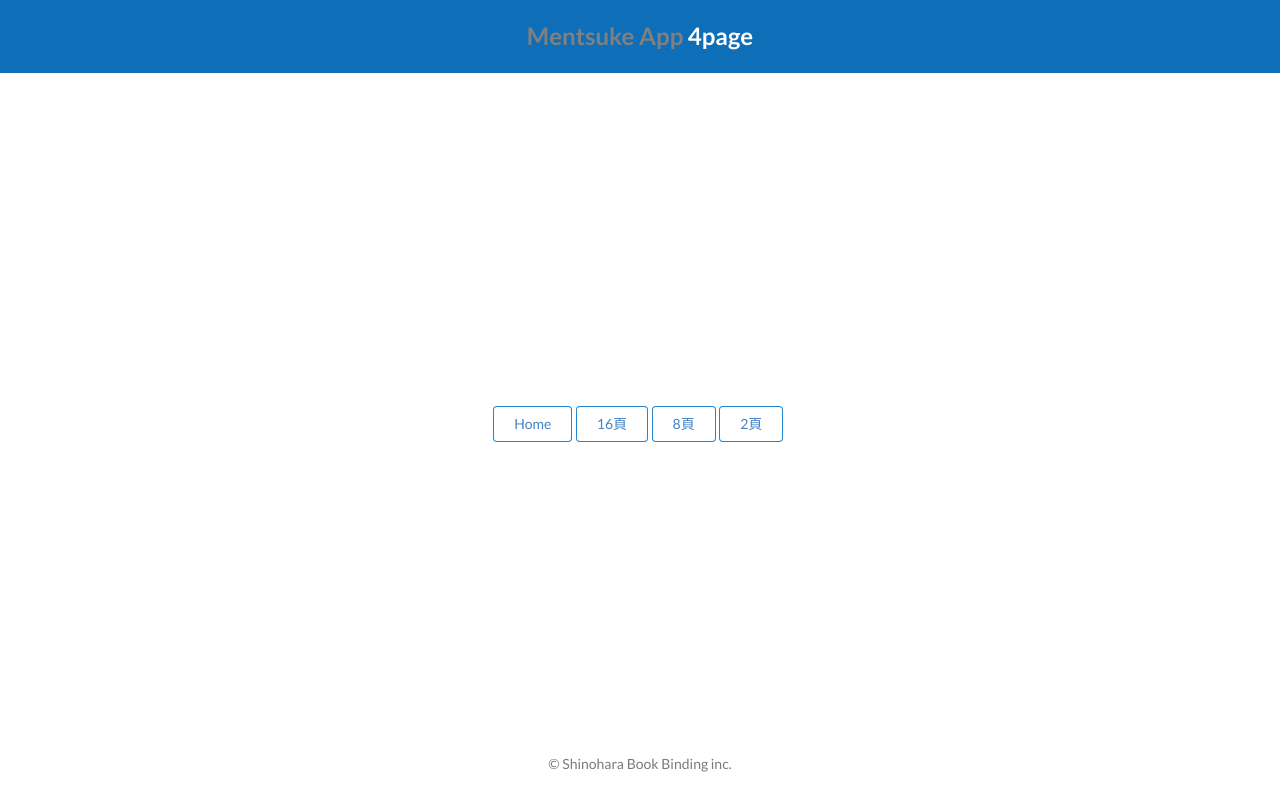
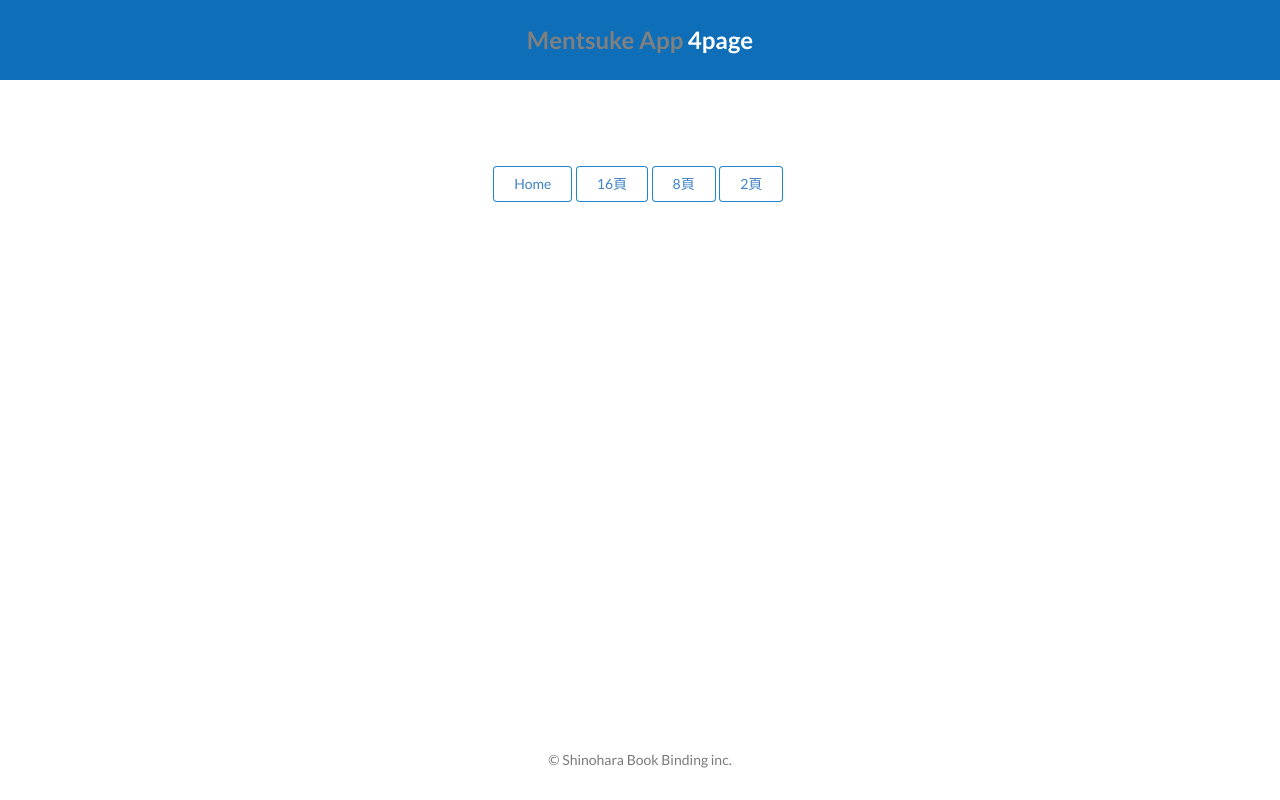
Before and after one commit to hiromichi-code/react.tsx.mentsuke, a React (Create React App) app: page /react.tsx.mentsuke/Four in a window 1280 px wide. Built offline with nearby package versions, Linux system fonts and the light colour scheme.

Commit message:
フレーム作成

```diff
--- a/src/App.css
+++ b/src/App.css
@@ -38,13 +38,13 @@ body {
 .main h5 {
   margin: 0;
   opacity: 0.6;
-  font-size: 16px;
+  font-size: 20px;
 }
 
 .main h1 {
   color: #fff;
   margin: 0;
-  font-size: 48px;
+  font-size: 40px;
 }
 
 .main h1 span {
@@ -106,8 +106,15 @@ body {
           flex-direction: column;
 }
 
+.design {
+  height: 60vh;
+  width: 100%;
+  margin: 0;
+  background-color: #fff;
+}
+
 .sub-hero {
-  height: 90vh;
+  height: 20vh;
   width: 100%;
   display: -webkit-box;
   display: -ms-flexbox;
@@ -136,7 +143,7 @@ body {
             align-items: center;
   }
   .main h1 {
-    font-size: 64px;
+    font-size: 48px;
     margin: 0;
   }
   .main h3,
--- a/src/App.scss
+++ b/src/App.scss
@@ -21,12 +21,12 @@ body {
   h5 {
     margin: 0;
     opacity: 0.6;
-    font-size: 16px;
+    font-size: 20px;
   }
   h1 {
     color: #fff;
     margin: 0;
-    font-size: 48px;
+    font-size: 40px;
     span {
       color: gray;
     }
@@ -62,8 +62,14 @@ body {
   align-items: center;
   flex-direction: column;
 }
+.design{
+  height: 60vh;
+  width: 100%;
+  margin: 0;
+  background-color: #fff;
+}
 .sub-hero {
-  height: 90vh;
+  height: 20vh;
   width: 100%;
   display: flex;
   justify-content: space-around;
@@ -78,7 +84,7 @@ body {
     justify-content: space-around;
     align-items: center;
     h1 {
-      font-size: 64px;
+      font-size: 48px;
       margin: 0;
     }
     h3,
--- a/src/App.tsx
+++ b/src/App.tsx
@@ -2,6 +2,10 @@ import React from "react";
 import { BrowserRouter, Route, Link } from "react-router-dom";
 import Header from "./components/Header";
 import Footer from "./components/Footer";
+import Sixteen from "./main/Sixteen";
+import Eight from "./main/Eight";
+import Four from "./main/Four";
+import Two from "./main/Two";
 
 import "./App.css";
 
@@ -48,117 +52,4 @@ const Home = () => {
   );
 };
 
-const Sixteen = () => {
-  return(
-    <div className="main">
-      <div className="sub-header">
-        <h1><span>Mentsuke App</span>  16page</h1>
-      </div>
-      <div className="sub-hero">
-        <div className="btn">
-          <button className="ui primary basic button">
-            <Link to="./">Home</Link>
-          </button>
-          <button className="ui primary basic button">
-            <Link to="./Eight">8頁</Link>
-          </button>
-          <button className="ui primary basic button">
-            <Link to="./Four">4頁</Link>
-          </button>
-          <button className="ui primary basic button">
-            <Link to="./Two">2頁</Link>
-          </button>
-        </div>
-      </div>
-        <div className="footer">
-          <Footer />
-        </div>
-    </div>
-  );
-};
-const Eight = () => {
-  return(
-    <div className="main">
-      <div className="sub-header">
-        <h1><span>Mentsuke App</span>  8page</h1>
-      </div>
-      <div className="sub-hero">
-        <div className="btn">
-          <button className="ui primary basic button">
-            <Link to="./">Home</Link>
-          </button>
-          <button className="ui primary basic button">
-            <Link to="./Sixteen">16頁</Link>
-          </button>
-          <button className="ui primary basic button">
-            <Link to="./Four">4頁</Link>
-          </button>
-          <button className="ui primary basic button">
-            <Link to="./Two">2頁</Link>
-          </button>
-        </div>
-      </div>
-        <div className="footer">
-          <Footer />
-        </div>
-    </div>
-  );
-};
-const Four = () => {
-  return(
-    <div className="main">
-      <div className="sub-header">
-        <h1><span>Mentsuke App</span>  4page</h1>
-      </div>
-      <div className="sub-hero">
-        <div className="btn">
-          <button className="ui primary basic button">
-            <Link to="./">Home</Link>
-          </button>
-          <button className="ui primary basic button">
-            <Link to="./Sixteen">16頁</Link>
-          </button>
-          <button className="ui primary basic button">
-            <Link to="./Eight">8頁</Link>
-          </button>
-          <button className="ui primary basic button">
-            <Link to="./Two">2頁</Link>
-          </button>
-        </div>
-      </div>
-        <div className="footer">
-          <Footer />
-        </div>
-    </div>
-  );
-};
-const Two = () => {
-  return(
-    <div className="main">
-      <div className="sub-header">
-        <h1><span>Mentsuke App</span>  2page</h1>
-      </div>
-      <div className="sub-hero">
-        <div className="btn">
-          <button className="ui primary basic button">
-            <Link to="./">Home</Link>
-          </button>
-          <button className="ui primary basic button">
-            <Link to="./Sixteen">16頁</Link>
-          </button>
-          <button className="ui primary basic button">
-            <Link to="./Eight">8頁</Link>
-          </button>
-          <button className="ui primary basic button">
-            <Link to="./Four">4頁</Link>
-          </button>
-        </div>
-      </div>
-        <div className="footer">
-          <Footer />
-        </div>
-    </div>
-  );
-};
-
 export default App;
--- /dev/null
+++ b/src/main/Eight.tsx
@@ -0,0 +1,37 @@
+import React from "react";
+import { Link } from "react-router-dom";
+import Footer from "../components/Footer";
+
+const Eight = () => {
+  return(
+    <div className="main">
+      <div className="sub-header">
+        <h1><span>Mentsuke App</span>  8page</h1>
+      </div>
+      <div className="sub-hero">
+        <div className="btn">
+          <button className="ui primary basic button">
+            <Link to="./">Home</Link>
+          </button>
+          <button className="ui primary basic button">
+            <Link to="./Sixteen">16頁</Link>
+          </button>
+          <button className="ui primary basic button">
+            <Link to="./Four">4頁</Link>
+          </button>
+          <button className="ui primary basic button">
+            <Link to="./Two">2頁</Link>
+          </button>
+        </div>
+      </div>
+      <div className="design">
+        <h1>a</h1>
+      </div>
+        <div className="footer">
+          <Footer />
+        </div>
+    </div>
+  );
+};
+
+export default Eight;
--- /dev/null
+++ b/src/main/Four.tsx
@@ -0,0 +1,37 @@
+import React from "react";
+import { Link } from "react-router-dom";
+import Footer from "../components/Footer";
+
+const Four = () => {
+  return(
+    <div className="main">
+      <div className="sub-header">
+        <h1><span>Mentsuke App</span>  4page</h1>
+      </div>
+      <div className="sub-hero">
+        <div className="btn">
+          <button className="ui primary basic button">
+            <Link to="./">Home</Link>
+          </button>
+          <button className="ui primary basic button">
+            <Link to="./Sixteen">16頁</Link>
+          </button>
+          <button className="ui primary basic button">
+            <Link to="./Eight">8頁</Link>
+          </button>
+          <button className="ui primary basic button">
+            <Link to="./Two">2頁</Link>
+          </button>
+        </div>
+      </div>
+      <div className="design">
+        <h1>a</h1>
+      </div>
+        <div className="footer">
+          <Footer />
+        </div>
+    </div>
+  );
+};
+
+export default Four;
--- /dev/null
+++ b/src/main/Sixteen.tsx
@@ -0,0 +1,39 @@
+import React from "react";
+import { Link } from "react-router-dom";
+import Footer from "../components/Footer";
+
+const Sixteen = () => {
+  return (
+    <div className="main">
+      <div className="sub-header">
+        <h1>
+          <span>Mentsuke App</span> 16page
+        </h1>
+      </div>
+      <div className="sub-hero">
+        <div className="btn">
+          <button className="ui primary basic button">
+            <Link to="./">Home</Link>
+          </button>
+          <button className="ui primary basic button">
+            <Link to="./Eight">8頁</Link>
+          </button>
+          <button className="ui primary basic button">
+            <Link to="./Four">4頁</Link>
+          </button>
+          <button className="ui primary basic button">
+            <Link to="./Two">2頁</Link>
+          </button>
+        </div>
+      </div>
+      <div className="design">
+        <h1>a</h1>
+      </div>
+      <div className="footer">
+        <Footer />
+      </div>
+    </div>
+  );
+};
+
+export default Sixteen;
--- /dev/null
+++ b/src/main/Two.tsx
@@ -0,0 +1,37 @@
+import React from "react";
+import { Link } from "react-router-dom";
+import Footer from "../components/Footer";
+
+const Two = () => {
+  return(
+    <div className="main">
+      <div className="sub-header">
+        <h1><span>Mentsuke App</span>  2page</h1>
+      </div>
+      <div className="sub-hero">
+        <div className="btn">
+          <button className="ui primary basic button">
+            <Link to="./">Home</Link>
+          </button>
+          <button className="ui primary basic button">
+            <Link to="./Sixteen">16頁</Link>
+          </button>
+          <button className="ui primary basic button">
+            <Link to="./Eight">8頁</Link>
+          </button>
+          <button className="ui primary basic button">
+            <Link to="./Four">4頁</Link>
+          </button>
+        </div>
+      </div>
+      <div className="design">
+        <h1>a</h1>
+      </div>
+        <div className="footer">
+          <Footer />
+        </div>
+    </div>
+  );
+};
+
+export default Two;
```
Also changed, not shown: 1 other file (tests, documents, lock files or other folders).
